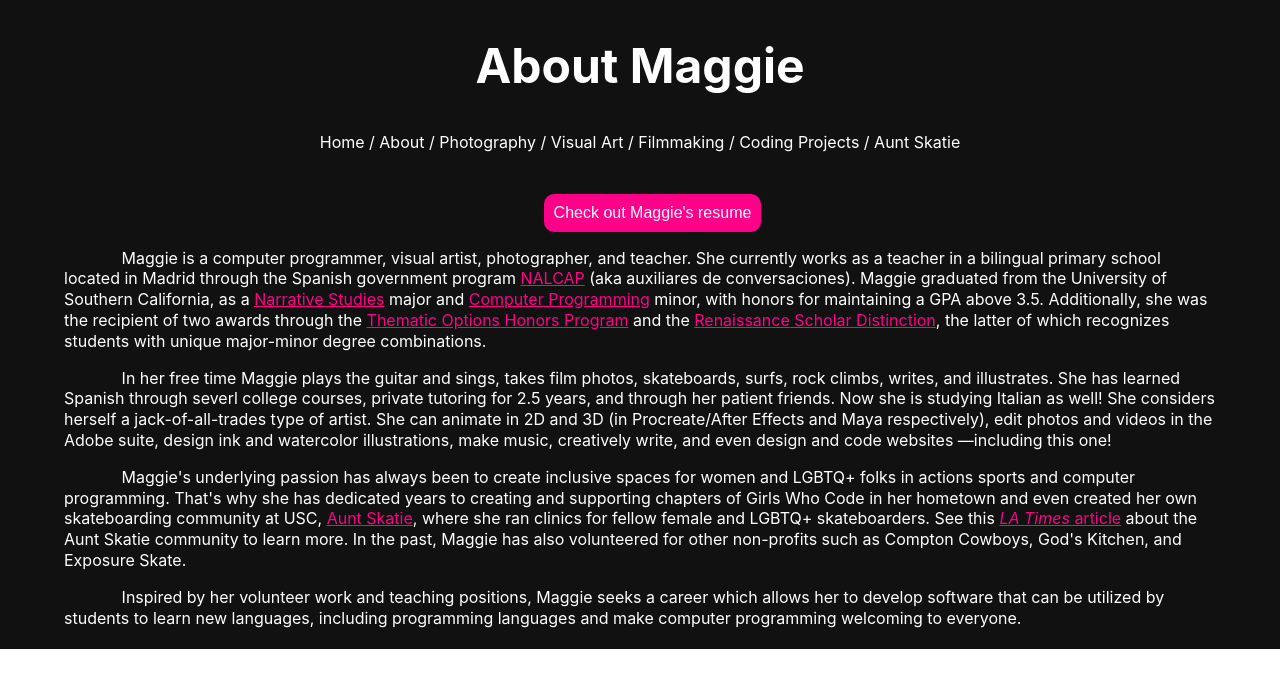
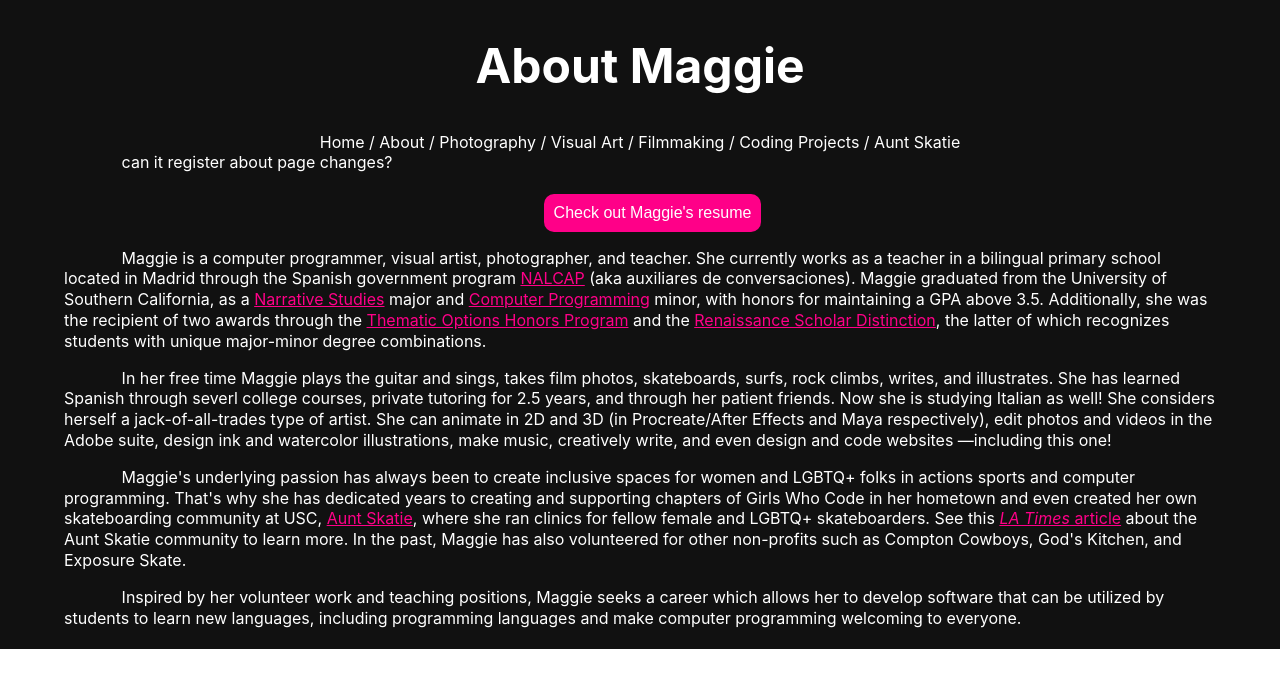
Before and after one commit to maggiebowen/maggie-portafolio-new, a Next.js app: page /About in a window 1280 px wide. Shown: the top 688 px of the page. Built offline with nearby package versions, Linux system fonts and the light colour scheme.

Commit message:
trying to fix about page and git issues

```diff
--- a/pages/About.tsx
+++ b/pages/About.tsx
@@ -20,6 +20,7 @@ function about() {
       <Navigation />
 
       <div className={styles.textContainer}>
+        can it register about page changes?
         <br />
         {/* <div className={styles.aboutImg}>
           <Image
```
